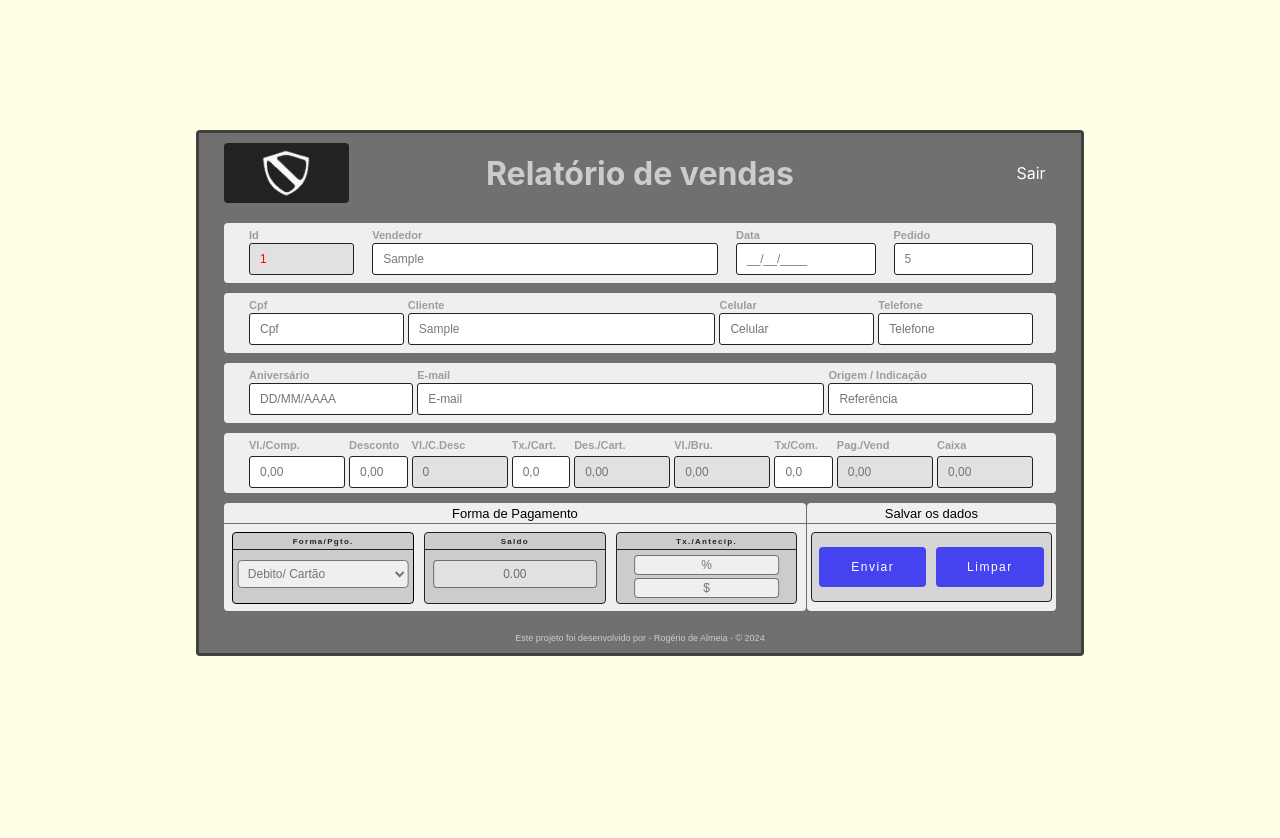
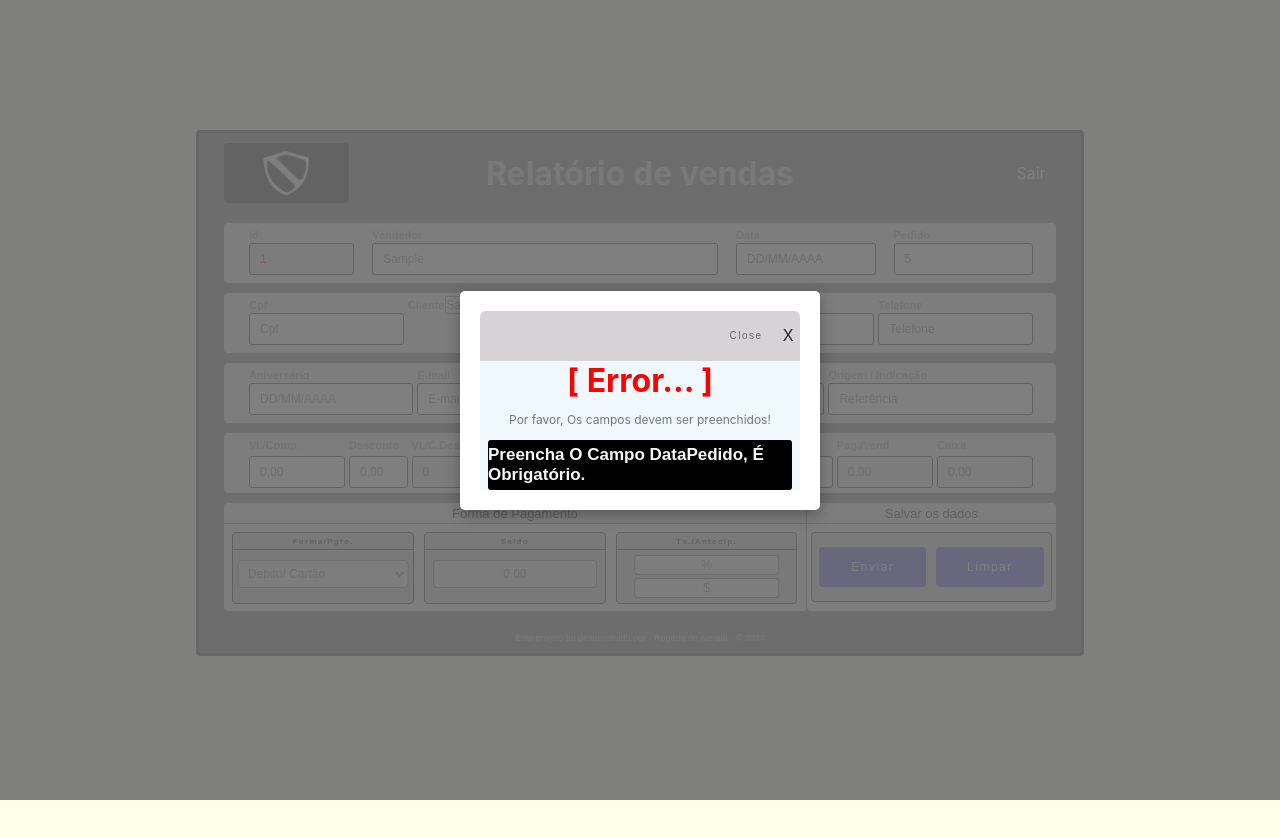
Before and after one commit to Dev-Rogerio/IntegracaoComGoogleSheets, a React (Create React App) app: page / in a window 1280 px wide. Both pictures are taken after typing "Sample", "Sample", "5", "Sample", "Sample", "Sample" into the empty fields and a click on the button "Enviar". Shown: the top 838 px of the page. After the commit the page ends 800 px from the top, so only its background shows below. Built offline with nearby package versions, Linux system fonts and the light colour scheme.

Commit message:
css configurado, ajuste da lógica, definição da estrutura, botão fechar modal

```diff
--- a/package.json
+++ b/package.json
@@ -21,6 +21,7 @@
     "@fortawesome/react-fontawesome": "^0.2.2",
     "papaparse": "^5.4.1",
     "react-input-mask": "^2.0.4",
+    "react-modal": "^3.16.1",
     "react-router-dom": "^6.23.1",
     "react-scripts": "^5.0.1",
     "web-vitals": "^4.0.1"
--- a/src/App.js
+++ b/src/App.js
@@ -3,6 +3,7 @@ import { BrowserRouter as Router, Routes, Route } from "react-router-dom"
 
 import Formulario from "../src/Components/Formulario/formulario.js";
 import Test from "../src/Components/Formulario/Teste/test.js";
+import Modal from "../src/Components/Modal/modal.jsx";
 
 function App() {
   return (
@@ -11,6 +12,7 @@ function App() {
         <Routes>
           <Route path="/" element={<Formulario />} />
           <Route path="/test" element={<Test />} />
+          <Route path="/modal" element={<Modal />} />
         </Routes>
       </Router>
     </React.Fragment>
--- a/src/Components/Formulario/formulario.css
+++ b/src/Components/Formulario/formulario.css
@@ -20,6 +20,13 @@ body {
   justify-content: center;
   align-items: center;
   background-color: rgba(255, 255, 0, 0.102);
+}
+body, html {
+  margin: 0;
+  padding: 0;
+  width: 100%;
+  height: 100%;
+  overflow: hidden;
 }
 input {
   font-size: 12px;
@@ -68,7 +75,6 @@ input {
   font-weight: 600;
   font-size: 11px;
   color: #2226;
-
 }
 .formaPgto {
    width: 100%;
@@ -212,7 +218,6 @@ border: 1px solid #222;
 text-indent: 10px;
 text-transform: capitalize;
 cursor: pointer;
-
 }
 .celular {
 width: 50%;
@@ -231,7 +236,6 @@ cursor: pointer;
 .telefone {
 width: 50%;
 outline: 0;
-
 }
 .iFone {
 display: block;
@@ -282,7 +286,6 @@ border-radius: 3px;
 border: 1px solid #222;
 text-indent: 10px;
 cursor: pointer;
-
 }
 .referencia {
 width: 50%;
@@ -338,7 +341,6 @@ cursor: pointer;
   text-indent: 10px;
   margin-top: 3px;
   cursor: pointer;
-
   }
   .valor_desconto {
     width: 100%;
@@ -354,9 +356,7 @@ cursor: pointer;
     text-indent: 10px;
     margin-top: 3px;
     background-color: #e2e1e1;
-
     }
-
 .taxaPercent {
 width: 60%;
 outline: 0;
@@ -665,6 +665,7 @@ border: 1px;
 color: #fff;
 font-size: 12px;
 letter-spacing: 1.5px;
+cursor: poiter;
 }
 .copy {
   display: flex;
@@ -768,7 +769,6 @@ letter-spacing: 1.5px;
    border-radius: 4px;
    margin-top: 10px;
    /* padding: 0px 25px 0px 25px; */
-
 }
 .client {
   display: flex;
@@ -902,7 +902,6 @@ grid-column: 2/3;
     margin-left: 50%;
     transform: translate(-50%);
    }
-
 .rowsFive {
   display: flex;
   width: 54%;
@@ -1004,7 +1003,6 @@ background-color: yellow;
   font-size: 10px;
   border: none;
   border: 1px solid #222;
-
 }
 .vencimentoForm {
   width: 100%;
@@ -1059,6 +1057,7 @@ button {
   margin-top: 5px;
   font-size: 8px;
   background-color: #706f6f;
+
 }
 .copy {
   font-size: xx-small;
--- a/src/Components/Formulario/formulario.js
+++ b/src/Components/Formulario/formulario.js
@@ -1,7 +1,11 @@
 import React, { useEffect, useState } from "react";
+import ReactModal from "react-modal";
 import InputMask from "react-input-mask";
 import "../Formulario/formulario.css";
 import logoForm from "../../Img/logo branco.png";
+import ModalMassage from "../Modal/modal";
+
+ReactModal.setAppElement('#root');
 
 function Formulario() {
   const [id, setId] = useState(parseInt(localStorage.getItem('ultimoId')) || 1);
@@ -31,6 +35,8 @@ function Formulario() {
   const [txCom, setTxCom] = useState(0);
   const [pagVend, setPagVend] = useState(0);
   const [valorComDesconto, setValorComDesconto] = useState(0);
+  const [isModalOpen, setIsModalOpen] = useState(false);
+  const [errors, setErrors] = useState({});
 
   useEffect(() => {
     const ultimoIdSalvo = parseInt(localStorage.getItem('ultimoId')) || 1;
@@ -63,6 +69,16 @@ function Formulario() {
 
   const handleSubmit = async (event) => {
     event.preventDefault();
+
+    // if (!vendedor || !dataPedido || !pedido || !client || !celular || telefone || !email || !referencia || !compra || !aniversario) {
+    //   openModal();
+    //   return;
+    // }
+
+    if (!validateFields()) {
+      openModal();
+      return;
+    }
 
     const data = {
       id,
@@ -108,6 +124,23 @@ function Formulario() {
     }
     handleLimparFormulario();
     localStorage.setItem('ultimoId', id + 1);
+  };
+
+  const validateFields = () => {
+    const newErrors = {};
+    if (!vendedor) newErrors.vendedor = 'Vendedor é obrigatório';
+    if (!dataPedido) newErrors.dataPedido = 'Data do pedido é obrigatória';
+    if (!pedido) newErrors.pedido = 'Pedido é obrigatório';
+    if (!client) newErrors.client = 'Cliente é obrigatório';
+    if (!celular) newErrors.celular = 'Celular é obrigatório';
+    if (!telefone) newErrors.telefone = 'Telefone é obrigatório';
+    if (!email) newErrors.email = 'Email é obrigatório';
+    if (!referencia) newErrors.referencia = 'Referência é obrigatória';
+    if (!compra) newErrors.compra = 'Valor da compra é obrigatório';
+    if (!aniversario) newErrors.aniversario = 'Aniversário é obrigatório';
+
+    setErrors(newErrors);
+    return Object.keys(newErrors).length === 0;
   };
 
   const handleValorCompraChange = (event) => {
@@ -189,6 +222,12 @@ function Formulario() {
     const formattedValue = `${day}/${month}/${year}`;
     setAniversario(formattedValue);
   };
+  const openModal = () => {
+    setIsModalOpen(true);
+  };
+  const closeModal = () => {
+    setIsModalOpen(false);
+  };
 
   return (
     <div className='containerForm'>
@@ -218,22 +257,22 @@ function Formulario() {
             <label htmlFor="vendedor">
               <span className='formLabel'>Vendedor</span>
               <input
-                className='iVend'
+                className={`iVend ${errors.vendedor ? 'input-error' : ''}`}
                 type="text"
                 id="vendedor"
                 name='vendedor'
                 placeholder="Nome"
                 value={vendedor}
                 onChange={(e) => setVendedor(e.target.value)}
-                required
               />
+              <span className="error-message"></span>
             </label>
           </div>
           <div className="data">
             <label htmlFor="data">
               <span className='formLabel'>Data</span>
               <InputMask
-                className='iData'
+                className={`iData ${errors.dataPedido ? 'input-error' : ''}`}
                 mask="99/99/9999"
                 type="text"
                 id="data"
@@ -241,7 +280,6 @@ function Formulario() {
                 placeholder="DD/MM/AAAA"
                 value={dataPedido}
                 onChange={(e) => setDataPedido(e.target.value)}
-                required
               />
             </label>
           </div>
@@ -249,14 +287,13 @@ function Formulario() {
             <label htmlFor="pedido">
               <span className='formLabel'>Pedido</span>
               <input
-                className='iPed'
+                className={`iPed ${errors.pedido ? 'input-error' : ''}`}
                 type="number"
                 id="pedido"
                 name='pedido'
                 placeholder="Pedido"
                 value={pedido}
                 onChange={(e) => setPedido(e.target.value)}
-                required
               />
             </label>
           </div>
@@ -273,7 +310,6 @@ function Formulario() {
                 placeholder="Cpf"
                 value={cpf}
                 onChange={(e) => setCpf(e.target.value)}
-                required
               />
             </label>
           </div>
@@ -281,14 +317,13 @@ function Formulario() {
             <label htmlFor="cliente">
               <span className='formLabel'>Cliente</span>
               <input
-                className='iClint'
+                className={`iClient ${errors.client ? 'input-error' : ''}`}
                 type="text"
                 id="cliente"
                 name='clinte'
                 placeholder="Cliente"
                 value={client}
                 onChange={(e) => setClient(e.target.value)}
-                required
               />
             </label>
           </div>
@@ -296,13 +331,12 @@ function Formulario() {
             <label htmlFor="celular">
               <span className='formLabel'>Celular</span>
               <InputMask
-                className='iCel'
+                className={`iCel ${errors.celular ? 'input-error' : ''}`}
                 mask="(99) 99999-9999"
                 type="text"
                 id="celular"
                 name='celular'
                 placeholder="Celular"
-                required
                 value={celular}
                 onChange={(e) => setCelular(e.target.value)}
               />
@@ -320,7 +354,6 @@ function Formulario() {
                 placeholder="Telefone"
                 value={telefone}
                 onChange={(e) => setTelefone(e.target.value)}
-                required
               />
             </label>
           </div>
@@ -338,7 +371,6 @@ function Formulario() {
                 placeholder="DD/MM/AAAA"
                 value={aniversario}
                 onChange={(e) => setAniversario(e.target.value)}
-                required
               />
             </label>
           </div>
@@ -346,14 +378,13 @@ function Formulario() {
             <label htmlFor="email">
               <span className='formLabel'>E-mail</span>
               <input
-                className='iEmail'
+                className={`iEmail ${errors.email ? 'input-error' : ''}`}
                 type="email"
                 id="email"
                 name="data[email]"
                 placeholder="E-mail"
                 value={email}
                 onChange={(e) => setEmail(e.target.value)}
-                required
               />
             </label>
           </div>
@@ -361,14 +392,13 @@ function Formulario() {
             <label htmlFor="referencia">
               <span className='formLabel'>Origem / Indicação</span>
               <input
-                className='iRef'
+                className={`iRef ${errors.referencia ? 'input-error' : ''}`}
                 type="text"
                 id="referencia"
                 name="referencia"
                 placeholder="Referência"
                 value={referencia}
                 onChange={(e) => setReferencia(e.target.value)}
-                required
               />
             </label>
           </div>
@@ -385,7 +415,6 @@ function Formulario() {
                 placeholder="0,00"
                 value={compra}
                 onChange={handleValorCompraChange}
-                required
               />
             </label>
           </div>
@@ -400,8 +429,6 @@ function Formulario() {
                 placeholder="0,00"
                 value={desconto}
                 onChange={handleDescontoChange}
-
-
               />
             </label>
           </div>
@@ -430,7 +457,6 @@ function Formulario() {
                 placeholder="0,0"
                 value={taxaCartao}
                 onChange={handleTaxaCartaoChange}
-                required
               />
             </label>
           </div>
@@ -470,7 +496,6 @@ function Formulario() {
                 placeholder="0,0"
                 value={taxaComissao}
                 onChange={handleTaxaComissaoChange}
-                required
               />
             </label>
           </div>
@@ -523,7 +548,6 @@ function Formulario() {
                     name='formaPagamento'
                     value={formaPagamento}
                     onChange={handleFormaPagamentoChange}
-                    required
                   >
                     <option value="" className="optionForm" >Debito/ Cartão</option>
                     <option value="" className="optionForm" >Debito/ Pix</option>
@@ -536,7 +560,6 @@ function Formulario() {
               </div>
               <div className="valorForm">
                 <label htmlFor="" className="parcelamento">Saldo</label>
-
                 {(formaPagamento === 'Dinheiro' || formaPagamento === 'Debito/ Pix') ? (
                   <input
                     className="iValor"
@@ -544,7 +567,6 @@ function Formulario() {
                     name='Form/Pag'
                     value={compra}
                     readOnly
-                    required
                   />
                 ) : formaPagamento === 'Parc./ 1 vezes' ? (
                   <input
@@ -553,7 +575,6 @@ function Formulario() {
                     name='Form/Pag'
                     value={(valorBruto / 1).toFixed(2)}
                     readOnly
-                    required
                   />
                 ) : formaPagamento === 'Parc./ 2 vezes' ? (
                   <input
@@ -588,10 +609,10 @@ function Formulario() {
               </div>
             </div>
           </div>
-
         </div>
         <p className="copy">Este projeto foi desenvolvido por - Rogério de Almeia - &#169; 2024</p>
       </form >
+      <ModalMassage isOpen={isModalOpen} onClose={closeModal} errors={errors} />
     </div >
   );
 }
--- /dev/null
+++ b/src/Components/Modal/modal.css
@@ -0,0 +1,104 @@
+*{
+  padding: 0;
+  margin: 0;
+}
+body, html {
+  margin: 0;
+  padding: 0;
+  width: 100%;
+  height: 100%;
+  overflow: hidden;
+}
+.backgroundTransparent {
+  position: fixed;
+  top: 0;
+  left: 0;
+  width: 100%;
+  height: 100%;
+  background-color: rgba(0, 0, 0, 0.5);
+  display: flex;
+  align-items: center;
+  justify-content: center;
+  z-index: 1000;
+}
+.modalOpen {
+  width: 25%;
+  background-color: white;
+  padding: 20px;
+  border-radius: 5px;
+  box-shadow: 0 5px 15px rgba(0, 0, 0, 0.3);
+}
+header {
+  display: flex;
+  justify-content: end;
+  align-items: center;
+  width: 100%;
+  height: 50px;
+  background-color: rgb(213, 211, 213);
+  border-radius: 6px 6px 0px 0px;
+}
+main {
+  display: flex;
+  width: 100%;
+  height: 25%x;
+  background-color: aliceblue;
+  justify-content: center;
+  align-items: center;
+  color: red;
+}
+article {
+  display: flex;
+  width: 100%;
+  height: 40px;
+  justify-content: center;
+  align-items: center;
+  background-color: aliceblue;
+  font-size: 12px;
+  color: #2229;
+}
+.btm-fchar {
+  width: 8%;
+  height: 70%;
+  border-radius: 50%;
+  background-color: transparent;
+  color: #222;
+  font-size: 16px;
+  gap: 20px;
+  font-weight: 500;
+}
+.spanModal {
+  margin-left: -50px;
+  font-size: 10px;
+  font-weight: 100;
+  color: dimgrey;
+}
+aside {
+  display: flex;
+  justify-content: center;
+  align-items: center;
+  width: 100%;
+  height: 50%;
+  background-color: aliceblue;
+  font-size: 13px;
+  color: #2229;
+}
+aside h3 {
+  display: flex;
+  justify-content: center;
+  align-items: center;
+  height: 50px;
+  width: 95%;
+  border-radius: 3px;
+  background-color: black;
+  font-family: Arial, Helvetica, sans-serif;
+  color: white;
+  font-size: 17px;
+  text-transform: capitalize;
+}
+@keyframes changeColor {
+  0% { color: white; }
+  14.28% { color: black; }
+}
+.animated-text {
+  animation: changeColor 1s infinite;
+}
--- /dev/null
+++ b/src/Components/Modal/modal.jsx
@@ -0,0 +1,34 @@
+import React from "react";
+import '../Modal/modal.css'
+import ReactModal from "react-modal";
+const ModalMassage = ({ isOpen, onClose, errors }) => {
+  const firstErrorField = Object.keys(errors).find(key => errors[key]);
+
+  return (
+    <>
+      <ReactModal isOpen={isOpen} onRequestClose={onClose} className='modal'>
+        <div className="backgroundTransparent" onClick={onclose}>
+          <div className="modalOpen modal-content">
+            <header className="modal-header">
+              <button className="btm-fchar close-button" onClick={onClose}><span className="spanModal close-icon">Close</span>X</button>
+            </header>
+            <main className="modal-body">
+              <h1 modal-title>[ Error... ]</h1>
+            </main>
+            <article>
+              <p className="modal-text">Por favor, Os campos devem ser preenchidos!</p>
+            </article>
+            <aside modal-aside>
+              {firstErrorField && (
+                <h3 className="animated-text">
+                  {`Preencha o campo ${firstErrorField}, é obrigatório.`}
+                </h3>
+              )}
+            </aside>
+          </div>
+        </div>
+      </ReactModal>
+    </>
+  )
+}
+export default ModalMassage
```
Also changed, not shown: 1 other file (tests, documents, lock files or other folders).
